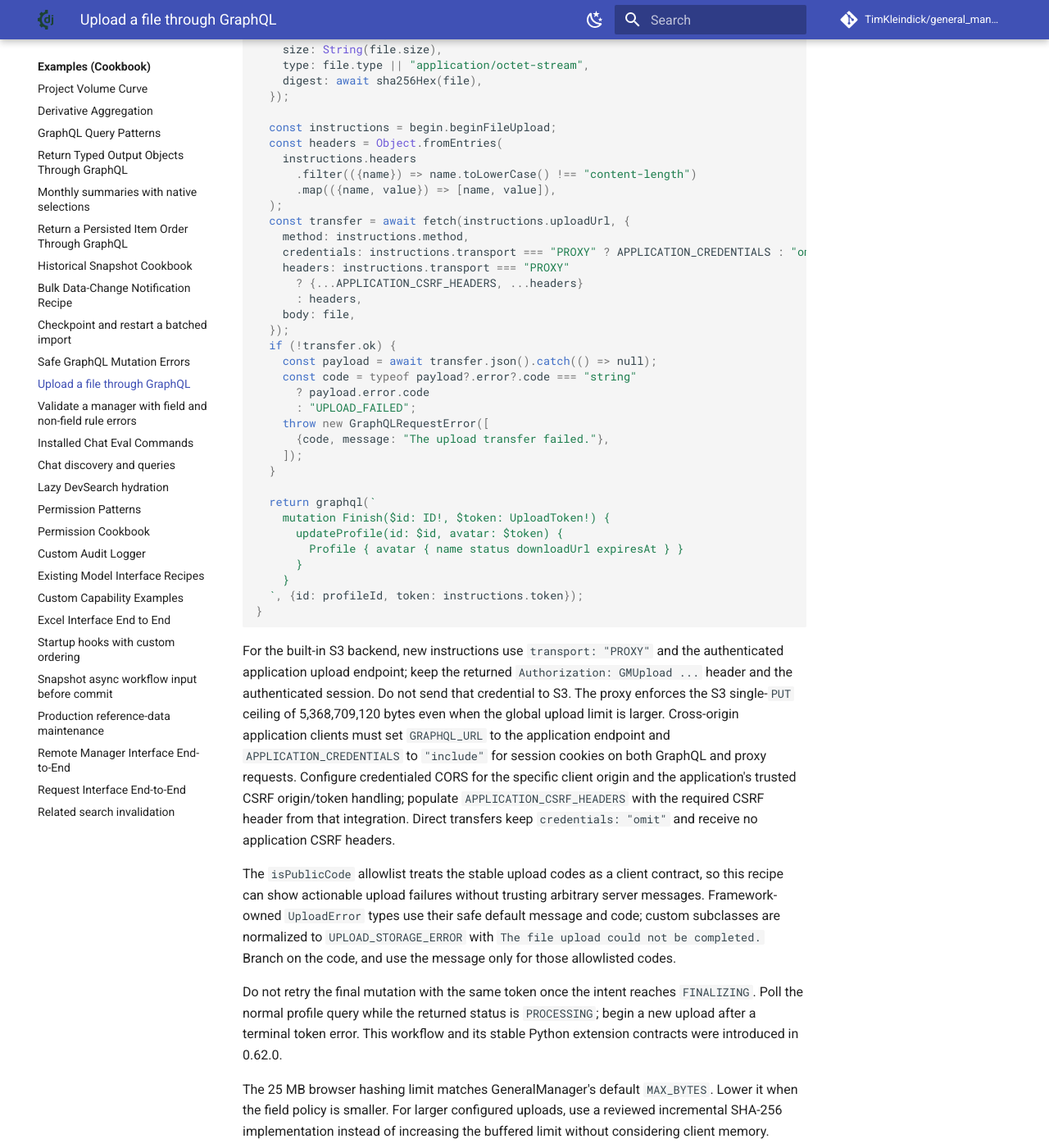
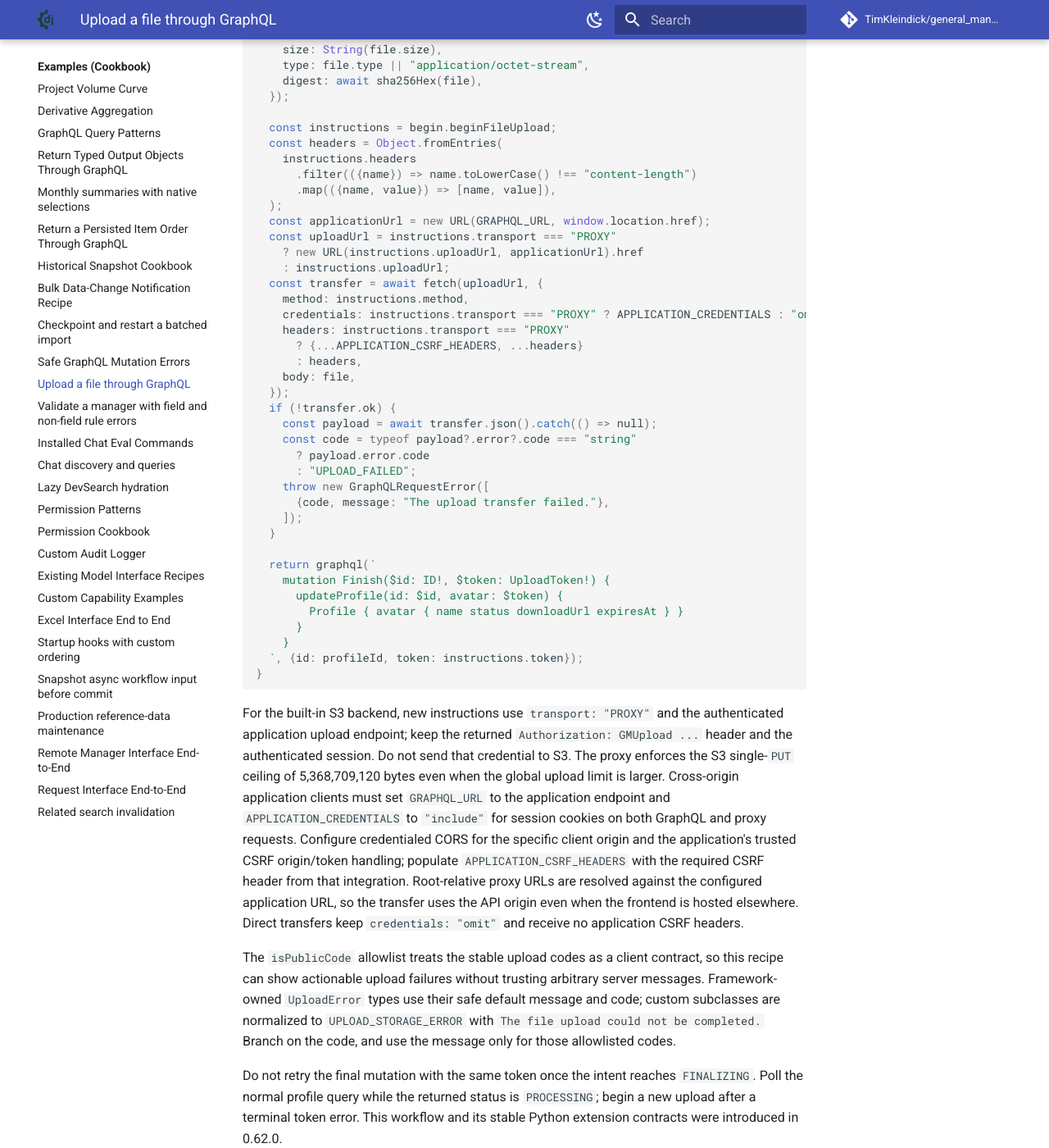
Before and after one commit to TimKleindick/general_manager, an MkDocs documentation site: the page built from docs/examples/graphql_file_upload.md, in a window 1280 px wide and 1400 px high, scrolled down 1993 px. Shown: the whole window at 82% size. Built offline with MkDocs 1.6.1 and Material for MkDocs 9.7.7, drawn with Linux system fonts in a browser that asks for light colours; comment, search, counter and statistics services are not loaded.

Commit message:
docs: resolve proxy upload URLs against the application origin

```diff
--- a/docs/examples/graphql_file_upload.md
+++ b/docs/examples/graphql_file_upload.md
@@ -107,7 +107,11 @@ async function uploadAvatar(profileId, file) {
       .filter(({name}) => name.toLowerCase() !== "content-length")
       .map(({name, value}) => [name, value]),
   );
-  const transfer = await fetch(instructions.uploadUrl, {
+  const applicationUrl = new URL(GRAPHQL_URL, window.location.href);
+  const uploadUrl = instructions.transport === "PROXY"
+    ? new URL(instructions.uploadUrl, applicationUrl).href
+    : instructions.uploadUrl;
+  const transfer = await fetch(uploadUrl, {
     method: instructions.method,
     credentials: instructions.transport === "PROXY" ? APPLICATION_CREDENTIALS : "omit",
     headers: instructions.transport === "PROXY"
@@ -145,6 +149,8 @@ application clients must set `GRAPHQL_URL` to the application endpoint and
 proxy requests. Configure credentialed CORS for the specific client origin and
 the application's trusted CSRF origin/token handling; populate
 `APPLICATION_CSRF_HEADERS` with the required CSRF header from that integration.
+Root-relative proxy URLs are resolved against the configured application URL,
+so the transfer uses the API origin even when the frontend is hosted elsewhere.
 Direct transfers keep `credentials: "omit"` and receive no application CSRF
 headers.
 
```
